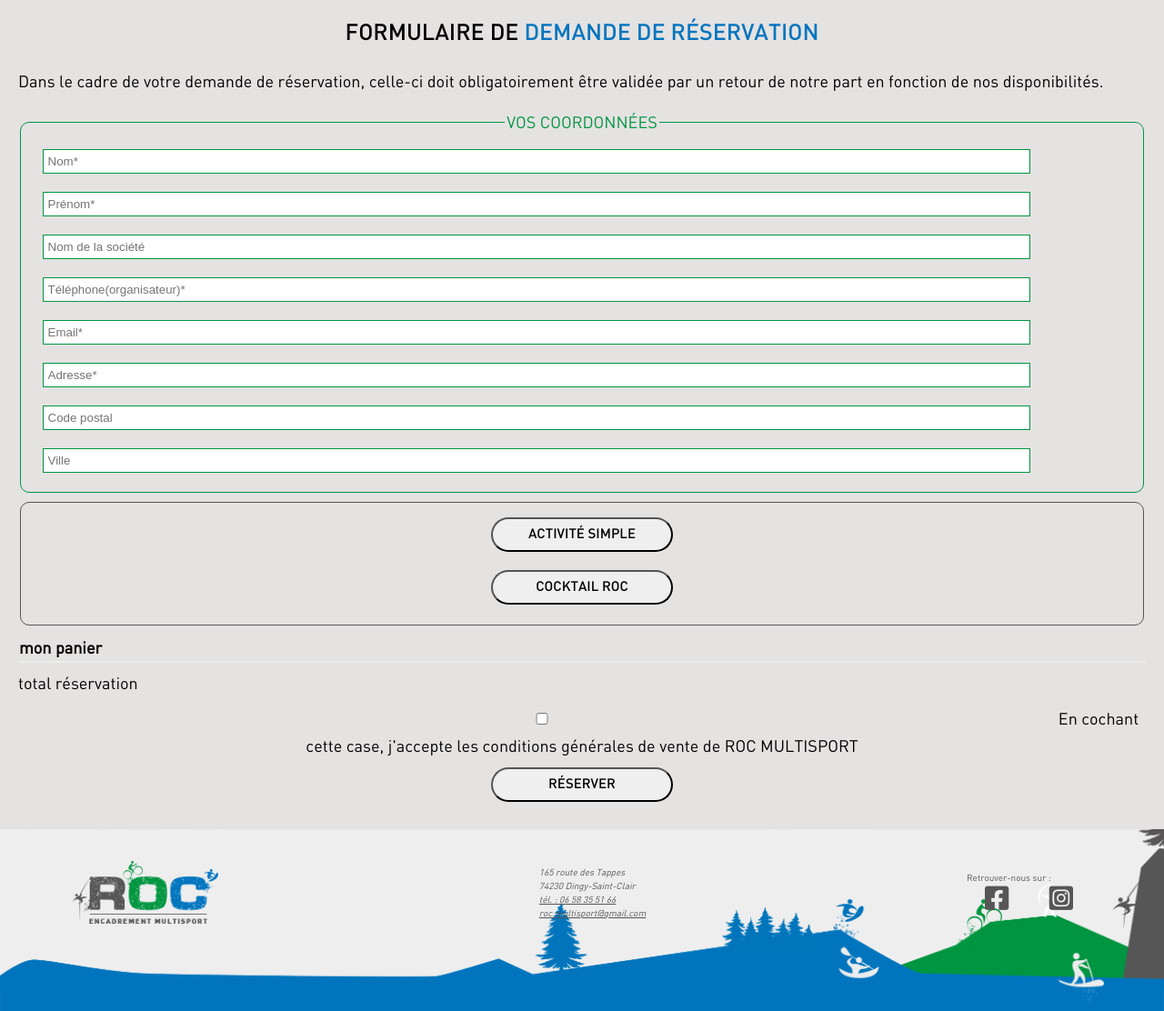
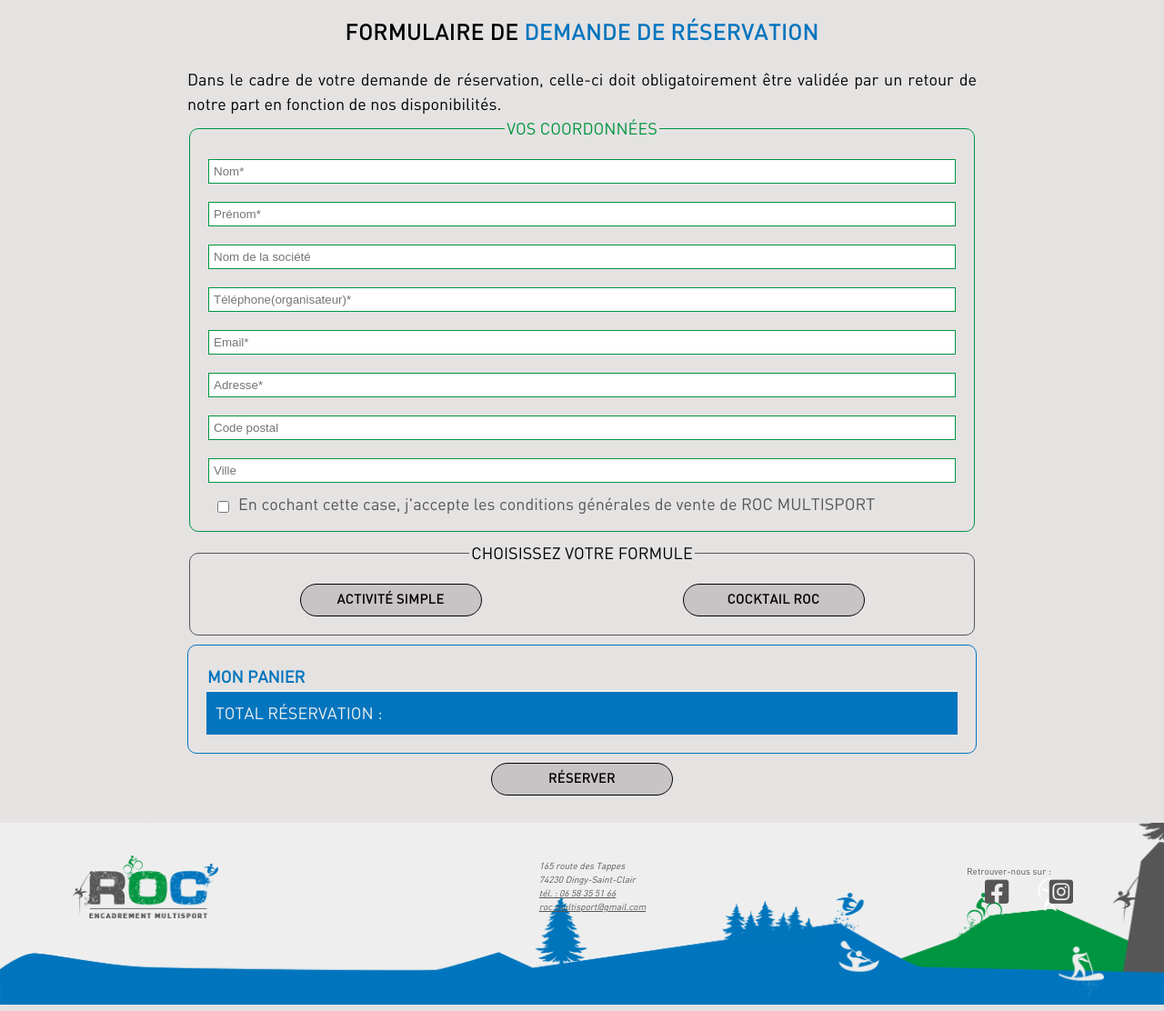
Before and after one commit to Benoit-1007/roc_multisport, a PHP site: page /booking in a window 1280 px wide. Shown: the part 100-1212 px from the top of the page at 91% size. Run offline with PHP 8.4, Linux system fonts and the light colour scheme.

Commit message:
booking css

```diff
--- a/css/style.css
+++ b/css/style.css
@@ -11,6 +11,7 @@
     --rocColorO: #009641;
     --rocColorC: #0375be;
     --cocktailColor: #002136;
+    --bookingColor: #c8c4c5;
     --require: red;
     /* --soft-blue: #2187c6; */
 }
@@ -572,13 +573,10 @@
 /* #endregion SLIDER */
 
 /* #region BOOKING */
-.count{
-    width: 200px;
-}
+
 .booking{
     color:var(--darkColor);
     text-align: center;
-    padding: 2rem;
 }
 .booking h1 span{
     color: var(--rocColorC);
@@ -586,50 +584,99 @@
 .booking p{
     text-align: justify;
 }
+#bookingForm p{
+    text-align: left;
+}
 legend{
     text-transform: uppercase;
 }
-/* #contactInformation,
-#formulaSelector,
-#singleActivity,
-#rocCocktail,
-.activityItem */
 fieldset{
-    display: flex;
+    /* display: flex;
     flex-direction: column;
     justify-content: space-around;
+    align-items: center; */
     border-radius: 1rem;
     margin-bottom: 1rem;
+    padding: 1rem;
 }
-#contactInformation{
+.contactInformation{
     color: var(--rocColorO);
+    border: 1.5px solid var(--rocColorO);
+    padding: 1rem 2rem;
+}
+.contactInformation input{
     border: 1px solid var(--rocColorO);
 }
-#contactInformation input{
-    border: 1px solid var(--rocColorO);
+.booking input, .booking select{
+    margin: 1rem 0;
+    padding: 0.5rem;
+    width: 100%;
 }
-#formulaSelector{
+.checkbox{
+    display: flex;
+    text-align: left;
     color: var(--rocColorR);
+}
+.checkbox input{
+    width: unset;
+    margin: 1rem;
+}
+.formulaSelector{
+    display: flex;
+    justify-content: space-between;
+    color: var(--darkColor);
+    border: 1.5px solid var(--rocColorR);
+}
+.singleActivity fieldset, .rocCocktail fieldset{
+    color: var(--darkColor);
     border: 1px solid var(--rocColorR);
 }
-#singleActivity fieldset, #rocCocktail fieldset{
+.activityItem > div{
+    padding: 1rem;
+    /* margin-bottom: 2rem; */
+}
+.participantsList{
+    color: var(--darkColor);
+    background-color: var(--bookingColor);
+    border: 1px solid var(--bookingColor);
+    border-radius: 1rem;
+}
+.participant + .participant{
+    border-top: 1.5px solid var(--rocColorR);
+}
+.basket{
+    border: 1.5px solid var(--rocColorC);
+    border-radius: 1rem;
+    padding: 2rem;
+    text-transform: uppercase;
+}
+.basket th{
     color: var(--rocColorC);
-    border: 1px solid var(--rocColorC);
 }
-#booking input, #booking select{
-    margin: 1rem;
-    padding: 0.5rem;
-    width:90%
+.basket td{
+    padding: 1rem
 }
-.participant{
-    border-bottom: 1px dotted var(--rocColorC);
+.basket tfoot{
+    background-color: var(--rocColorC);
+    color: var(--clearColor);
 }
-#formulaSelector button{
+.booking button:not(.deletActivity){
     margin: 1rem auto;
+    background-color: var(--bookingColor);
+    border: 1px solid var(--darkColor);
+    color: var(--darkColor);
 }
-#booking .hide{
+.deletActivity{
+    margin: 1rem auto;
+    background-color: var(--bookingColor);
+    border: 1px solid var(--require);
+    color: var(--require);
+}
+.booking .hide{
     display:none;
 }
+
+
 /* #endregion BOOKING */
 
 /* #region TEMPORARYBOOKING */
@@ -728,7 +775,7 @@
 
 /* #region SMALL MOBILE (max-width: 450px) */
 @media screen and (max-width: 450px) {
-    .button{
+    .button, .formulaSelector{
         flex-direction: column;
         align-items: center;
     }
@@ -854,10 +901,36 @@
         font-size: 3rem;
         /* margin-left: 0; */
     }
-    /* CONTACT */
-    .contact p, .contact form{
-        width:70vw;
-        margin: 2rem auto;
+    /* FORM */
+    .contact p, #contactForm, .booking p:not(#bookingForm p), #bookingForm{
+        width:70%;
+        margin: auto;
+    }
+    .formulaSelector{
+        flex-direction: row;
+        justify-content: space-between;
+    }
+    .activityItem > div{
+        display: flex;
+        flex-wrap: wrap;
+    }
+    .myRocActivities{
+        justify-content: space-between;
+    }
+    .myRocActivities div{
+        width:48%;
+    }
+    .participantsList{
+        justify-content: space-evenly;
+    }
+    .participantsList p{
+        width:100%
+    }
+    .participant{
+        max-width: 48%;
+    }
+    .participantsList div:nth-child(3){
+        border-top: unset;
     }
 
 }
@@ -1087,9 +1160,11 @@
         margin: unset;
         border-radius: 0 4rem 4rem 0;
     }
-    #contactForm{
-        max-width: 70%;
-        margin: auto;
+    /* FORM */
+    .participant{
+        max-width:48%;
+        min-width: 25%;
+        border: unset;
     }
 }
 /* #endregion DESKTOP (min-width: 980px) */
--- a/views/booking.phtml
+++ b/views/booking.phtml
@@ -15,12 +15,11 @@
         <?php require('partials/header.php') ?>
     </header>
     <main class="booking">
-        <div id="formResult"></div>
+        <!-- <div id="formResult"></div> -->
         <h1>Formulaire de <span>demande de réservation</span></h1>
         <p>Dans le cadre de votre demande de réservation, celle-ci doit obligatoirement être validée par un retour de notre part en fonction de nos disponibilités.</p>
-
         <form id="bookingForm" action="booking.php" method='post'>
-            <fieldset id="contactInformation">
+            <fieldset class="contactInformation">
                 <legend>Vos coordonnées</legend>
                 <input class="field" type="text" id="contact_lastName" name="contact_lastName" required placeholder="Nom*">
                 <input class="field" type="text" name="contact_firstName" required placeholder="Prénom*">
@@ -30,55 +29,47 @@
                 <input class="field" type="text" name="contact_adress" required placeholder="Adresse*">
                 <input class="field" type="Number" name="contact_postalCode" required placeholder="Code postal">
                 <input class="field" type="text" name="contact_city" required placeholder="Ville">
+                <div class="checkbox">
+                    <input class="field" type="checkbox" id="cgv"><label for="cgv">En cochant cette case, j'accepte les conditions générales de vente de ROC MULTISPORT</label>
+                </div>
             </fieldset>
-            <fieldset id="formulaSelector">
-                <!-- <legend>Choisissez votre formule</legend> -->
+            <fieldset class="formulaSelector">
+                <legend>Choisissez votre formule</legend>
                 <button type="button" id="singleActivityButton">activité simple</button>
                 <button type="button" id="rocCocktailButton">cocktail roc</button>
                 <button type="button" id="returnButton" class="hide">changer de formule</button>
             </fieldset>
-
             <div id="singleActivity" class="hide">
                 <fieldset>
-                    <legend>votre activité/vos activités</legend>
+                    <legend>votre activité / vos activités</legend>
                     <div class="activities"> <!-- NE PAS RAJOUTER D'ENFANT A CETTE DIV -->
                         <div class="activityItem">
                             <div class="activity_1">
                                 <p>Activité 1</p>
                                 <select class="field singleActivitySelector" name="activity_1">
                                     <option value="empty">Séléctionnez votre activité 1</option>
-                                    <optogroup label="bike">
+                                    <option value="bikeAllDayNoLoc" name="VTTAE sans location VTT - journée" data-price="80" data-minParticipants="4" data-maxParticipants="8" data-duration="allDay" data-period="april/october">VTTAE sans location VTT - journée - 80€/pers.</option>
                                     <option value="bikeHalfDayNoLoc" name="VTTAE sans location VTT - 1/2 journée" data-price="45" data-minParticipants="4" data-maxParticipants="8" data-duration="halfDay" data-period="april/october">VTTAE sans location VTT - 1/2 journée - 45€/pers.</option>
-                                        <option value="bikeAllDayNoLoc" name="VTTAE sans location VTT - journée" data-price="80" data-minParticipants="4" data-maxParticipants="8" data-duration="allDay" data-period="april/october">VTTAE sans location VTT - journée - 80€/pers.</option>
                                     <option value="bikeHalfDay" name="VTTAE avec location VTT - 1/2 journée" data-price="80" data-minParticipants="4" data-maxParticipants="8" data-duration="halfDay" data-period="april/october">VTTAE avec location VTT - 1/2 journée - 80€/pers.</option>
                                     <option value="bikeAllDay" name="VTTAE avec location VTT - journée" data-price="130" data-minParticipants="4" data-maxParticipants="8" data-duration="allDay" data-period="april/october">VTTAE avec location VTT - journée - 130€/pers.</option>
-                                    </optogroup>
-                                    <optogroup label="paddle">
                                     <option value="paddleHalfDay" name="Paddle - 1/2 journée" data-price="55" data-minParticipants="4" data-maxParticipants="8" data-duration="halfDay" data-period="may/october">Paddle - 1/2 journée - 55€/pers.</option>
                                     <option value="paddleAllDay" name="Paddle - journée" data-price="100" data-minParticipants="4" data-maxParticipants="8" data-duration="allDay" data-period="may/october">Paddle - journée - 100€/pers.</option>
                                     <option value="kayak" name="Kayak - 1/2 journée" data-price="50" data-minParticipants="4" data-maxParticipants="8" data-duration="halfDay" data-period="may/october">Kayak - 1/2 journée - 50€/pers.</option>
-                                    </optogroup>
-                                    <optogroup label="climbing">
                                     <option value="climbingHalfDay" name="Escalade - 1/2 journée" data-price="50" data-minParticipants="4" data-maxParticipants="8" data-duration="halfDay" data-period="may/october">Escalade - 1/2 journée - 50€/pers.</option>
                                     <option value="climbingAllDay" name="Escalade - journée" data-price="90" data-minParticipants="4" data-maxParticipants="8" data-duration="allDay" data-period="may/october">Escalade - journée - 90€/pers.</option>
                                     <option value="viaHalfDay" name="Via Ferrata - 1/2 journée" data-price="60" data-minParticipants="4" data-maxParticipants="8" data-duration="halfDay" data-period="may/october">Via Ferrata - 1/2 journée - 60€/pers.</option>
                                     <option value="viaAllDay" name="Via Ferrata - journée (2 via ferrata)" data-price="110" data-minParticipants="4" data-maxParticipants="8" data-duration="allDay" data-period="may/october">Via Ferrata - journée (2 via ferrata) - 110€/pers.</option>
-                                        </optogroup>
-                                        <optogroup label="archery">
                                     <option value="archery" name="Tir à l'arc - 1/2 journée" data-price="50" data-minParticipants="6" data-maxParticipants="12" data-duration="halfDay" data-period="may/october">Tir à l'arc - 1/2 journée - 50€/pers.</option>
-                                    </optogroup>
-                                    <optogroup label="snowboard">
-                                        <option value="snowboardRookeasy" name="Rookeasy - 3 x 1/2 journée (débutant snow)" data-price="180" data-minParticipants="3" data-maxParticipants="8" data-duration="threeHalfDay" data-period="december-april">Rookeasy - 3 x 1/2 journée (débutant snow) - 180€/pers.</option>
+                                    <option value="snowboardRookeasy" name="Rookeasy - 3 x 1/2 journée (débutant snow)" data-price="180" data-minParticipants="1" data-maxParticipants="8" data-duration="threeHalfDay" data-period="december-april">Rookeasy - 3 x 1/2 journée (débutant snow) - 180€/pers.</option>
                                     <option value="snowboardHalfDay" name="Snowboard - 1/2 journée" data-price="160" data-minParticipants="2" data-maxParticipants="8" data-duration="halfDay" data-period="december-april">Snowboard - 1/2 journée - 160€/pers.</option>
                                     <option value="snowboardAllDay" name="Snowboard - journée" data-price="330" data-minParticipants="2" data-maxParticipants="8" data-duration="allDay" data-period="december-april">Snowboard - journée - 300€/pers.</option>
                                     <option value="splitboardHalfDay" name="Splitboard - 1/2 journée" data-price="180" data-minParticipants="2" data-maxParticipants="6" data-duration="halfDay" data-period="december-april">Splitboard - 1/2 journée - 180€/pers.</option>
                                     <option value="splitboardAllDay" name="Splitboard - journée" data-price="330" data-minParticipants="2" data-maxParticipants="6" data-duration="allDay" data-period="december-april">Splitboard - journée - 330€/pers.</option>
-                                    </optogroup>
                                 </select>
                                 <input class="field" type="date" name="date_activity_1">
-                                <input class="field count" type="number" name="participantsCount_activity_1" placeholder="Nombre de participants" min="2" max="12">
+                                <input class="field" type="number" name="participantsCount_activity_1" placeholder="Nombre de participants" min="2" max="12">
                             </div>
-                            <div class="activity_1_participantsList">
+                            <div class="activity_1_participantsList participantsList">
                                 <p>Participants activité 1</p>
                             </div>
                         </div>
@@ -87,7 +78,6 @@
                 <button type="button" id="addActivityButton">Ajouter une activité</button>
                 <!-- <button type="button" id="deletActivityButton">Supprimer une activité</button> -->
             </div>
-
             <div id="rocCocktail" class="hide">
                 <fieldset>
                     <legend>Votre ROC Cocktail</legend>
@@ -95,15 +85,15 @@
                         <div class="rocCocktailActivities">
                             <select class="field rocFormulaSelector" name="rocCocktailFormula">
                                 <option value="empty">Séléctionnez votre Cocktail ROC</option>
-                                <option value="cocktailOneDay" name="Cocktail ROC DAY" data-minParticipants="4" data-maxParticipants="8">Cocktail ROC DAY - à partir de 85€/pers.</option>
-                                <option value="cocktailTwoDay" name="Cocktail ROC WEEK-END" data-minParticipants="4" data-maxParticipants="8">Cocktail ROC WEEK-END - à partir de 170€/pers.</option>
+                                <option value="cocktailOneDay" name="ROC DAY (10% de remise sur vos activités)" data-minParticipants="4" data-maxParticipants="8">Cocktail ROC DAY - à partir de 85€/pers.</option>
+                                <option value="cocktailTwoDay" name="ROC WEEK-END (15% de remise sur vos activités)" data-minParticipants="4" data-maxParticipants="8">Cocktail ROC WEEK-END - à partir de 170€/pers.</option>
                             </select>
                             <input class="field" type="date" name="date_rocActivity" min="<?= date("Y") ?>-05-01" max="<?= date("Y") ?>-10-31">
-                            <input class="field count" type="number" name="participantsCount_rocActivity" min="4" max="8" placeholder="Nombre de participants">
+                            <input class="field" type="number" name="participantsCount_rocActivity" min="4" max="8" placeholder="Nombre de participants">
                         </div>
                         <div class="myRocActivities">
                         </div>
-                        <div class="rocCocktail_participantsList">
+                        <div class="rocCocktail_participantsList participantsList">
                             <p>Participants</p>
                         </div>
                     </div>
@@ -134,13 +124,12 @@
                     </tbody>
                     <tfoot>
                         <tr>
-                            <td colspan="3">total réservation</td>
+                            <td colspan="3">total réservation :</td>
                             <td class="totalPrice"></td>
                         </tr>
                     </tfoot>
                 </table>
             </div>
-            <input class="field" type="checkbox">En cochant cette case, j'accepte les conditions générales de vente de ROC MULTISPORT
             <div>
                 <button type="submit" id="validateReservation" onclick="submitform()">Réserver</button>
             </div>
```
Also changed, not shown: js/booking.js (+53 -72 lines). Lines whose indentation alone changed are shown as unchanged.
